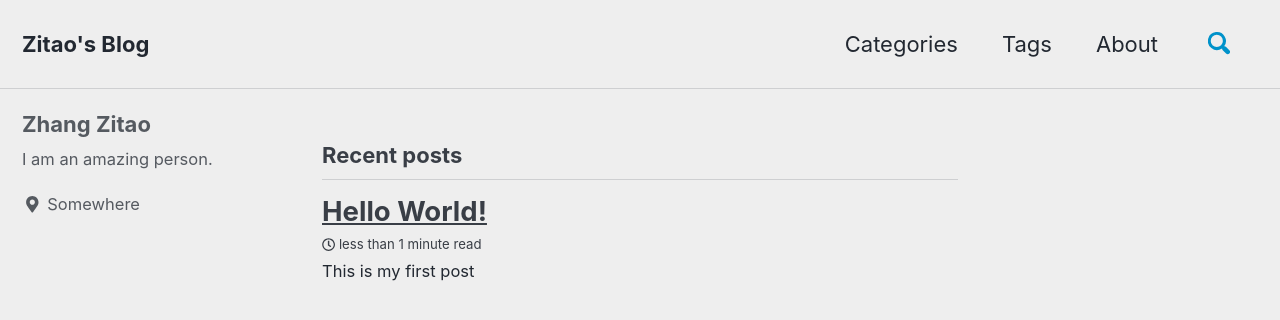
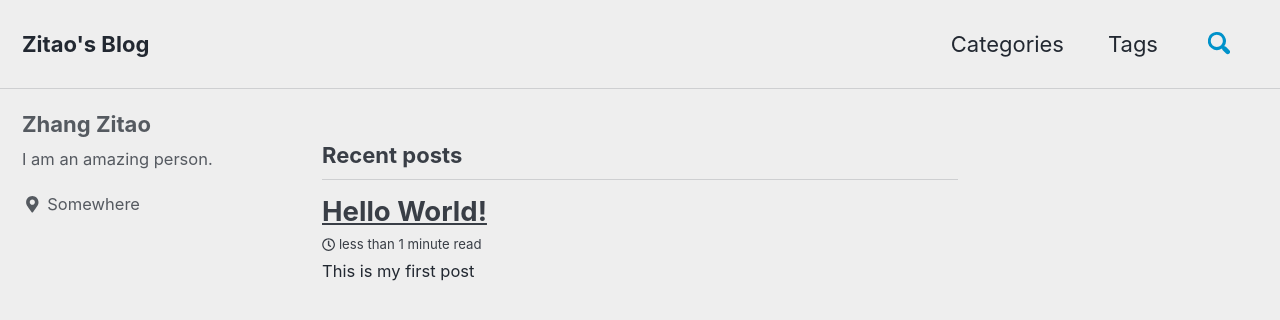
Before and after one commit to zhangzitao/blog, a Jekyll site: the page built from index.html, in a window 1280 px wide and 900 px high. Shown: the top 320 px of the window. Built offline with Jekyll 4.4.1, drawn with Linux system fonts in a browser that asks for light colours; cached includes are drawn as plain includes; nearby versions of some CDN libraries; the list of posts is cut into pages by our own code.

Commit message:
Update navigation.yml

```diff
--- a/_data/navigation.yml
+++ b/_data/navigation.yml
@@ -4,8 +4,6 @@ main:
     url: /categories
   - title: "Tags"
     url: /tags
-  - title: "About"
-    url: /about
   # - title: "Quick-Start Guide"
   #   url: https://mmistakes.github.io/minimal-mistakes/docs/quick-start-guide/
   # - title: "About"
```
